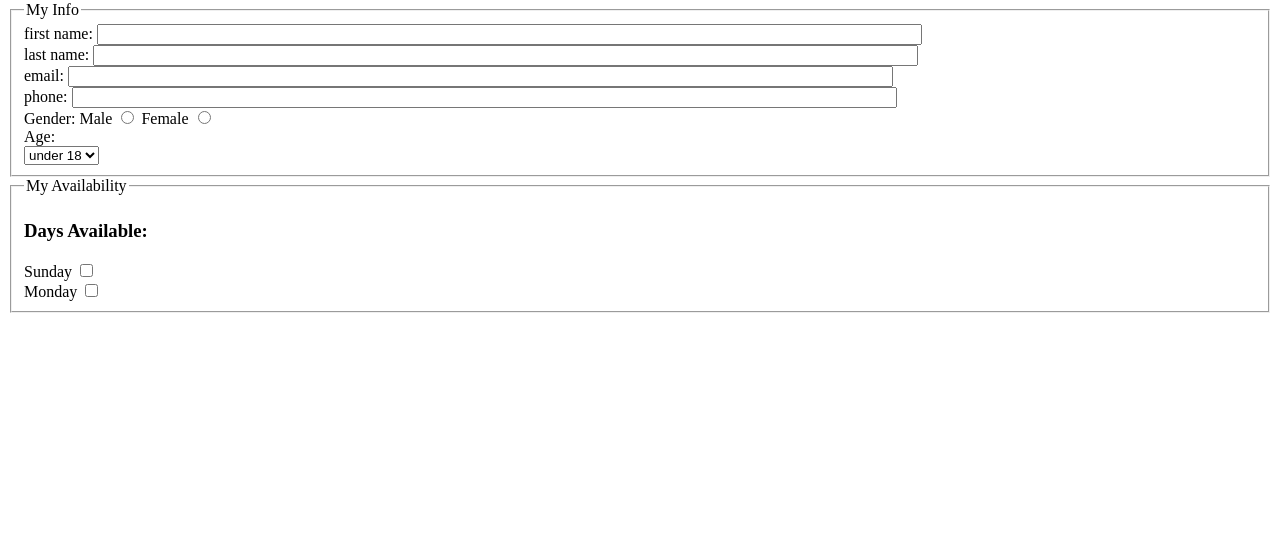
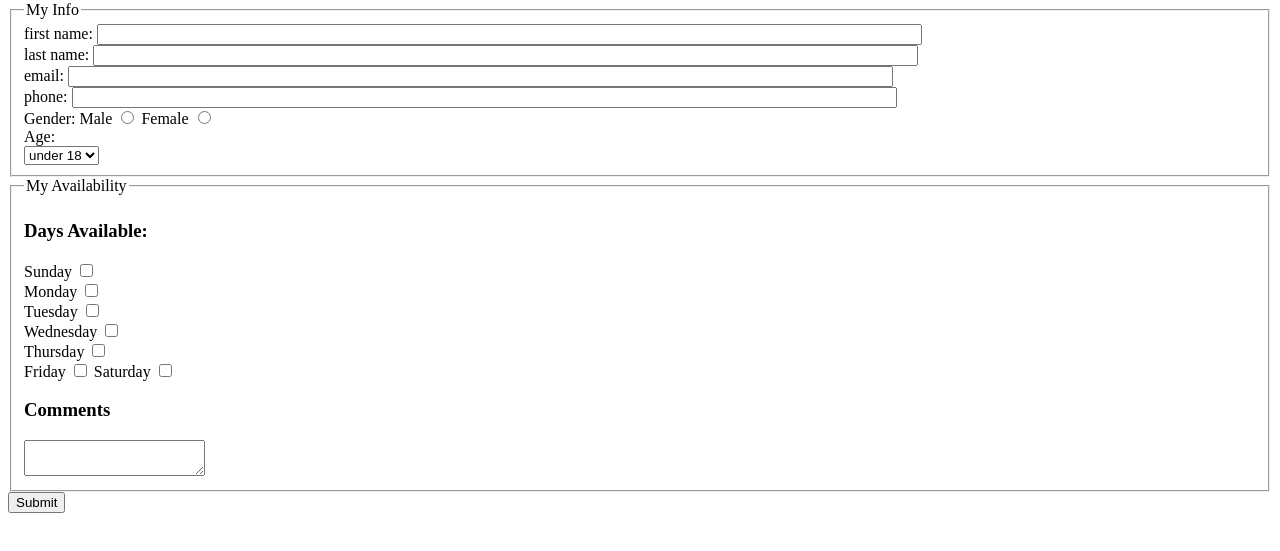
Before and after one commit to RTO-Juan/lab5, a plain HTML site: page index.html in a window 1280 px wide. Shown: the part 79-630 px from the top of the page. Drawn offline with Linux system fonts and the light colour scheme.

Commit message:
Spacing and finishing up

```diff
--- a/index.html
+++ b/index.html
@@ -6,9 +6,9 @@
 </head>
   <body>
     <h1>Form</h1>
+    <form action="http://bloomingdale.sat.iit.edu/kriedan/lab3formscript.php" method="POST">
       <fieldset>
         <legend>My Info </legend>
-      <form action="http://bloomingdale.sat.iit.edu/kriedan/lab3formscript.php" method="POST">
         <div>
         <label>first name: <input size="100" type="text" name="text_field"></label>
         </div>
@@ -41,11 +41,23 @@
         <div>
         <label>Monday <input type="checkbox" name="available_field[]" value="monday"></label>
         </div>
-
-
-
-
-
+        <div>
+        <label>Tuesday <input type="checkbox" name="available_field[]" value="tuesday">
+        </div>
+        <div>
+        <label>Wednesday <input type="checkbox" name="available_field[]" value="wednesday"></label>
+        </div>
+        <div>
+        <label>Thursday <input type="checkbox" name="available_field[]" value="thursday">
+        </div>
+        <label>Friday <input type="checkbox" name="available_field[]" value="friday">
+        <label>Saturday <input type="checkbox" name="available_field[]" value="saturday"></label>
+        <h3>Comments</h3>
+        <textarea name="comments_field"></textarea>
+      </div>
+    </fieldset>
+    <input type="hidden" name="hidden_field" value="dkriegls">
+    <input type="submit">
       </form>
     </fieldset>
   </body>
```
Lines whose indentation alone changed are shown as unchanged.
